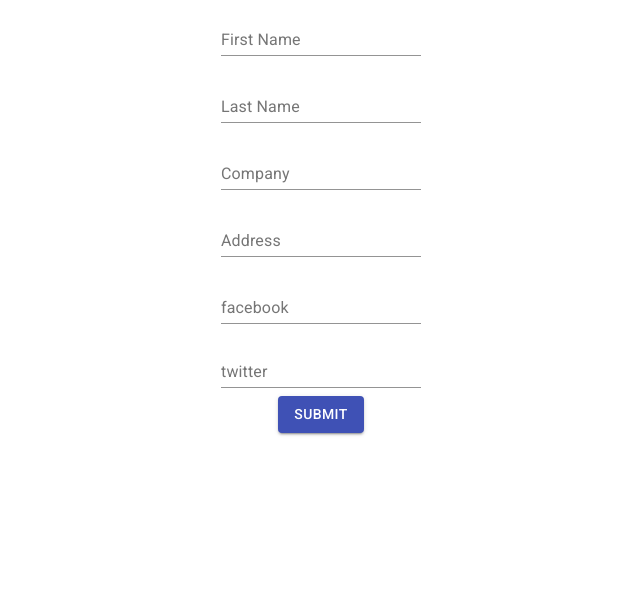
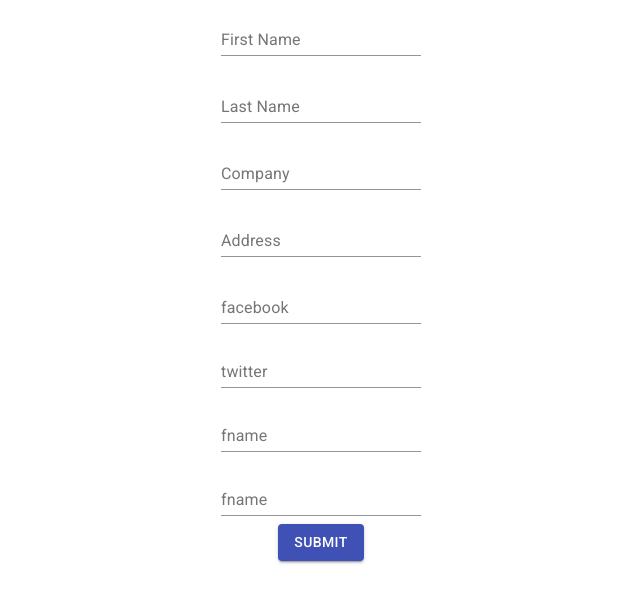
Before and after one commit to Roshith93/react-formik, a React (Create React App) app: page / in a window 1280 px wide. Shown: the top 602 px of the page, without its empty margins (319-959 px from the left). Built offline with nearby package versions, Linux system fonts and the light colour scheme.

Commit message:
added array method to display fields

```diff
--- a/src/components/FormikForms.js
+++ b/src/components/FormikForms.js
@@ -30,7 +30,8 @@ const initialValues = {
   social: {
     facebook: '',
     twitter: ''
-  }
+  },
+  friends: ["bob", 'marley']
 }
 const onSubmit = (val) => console.log(val)
 
@@ -109,6 +110,16 @@ export const FormikForms = () => {
         <div>
           <Field name="social.twitter" as ={TextField} label="twitter"/>
         </div>
+        {initialValues.friends && initialValues.friends.map(el => {
+          return <div>
+          <Field name={el} as ={TextField} label="fname"/>
+        </div>
+        })}
+        {/* <div>
+          <Field name="friends[0]" as ={TextField} label="fname"/>
+        </div><div>
+          <Field name="friends[1]" as ={TextField} label="fname"/>
+        </div> */}
         <Button variant='contained' color='primary' type='submit'>
           Submit
         </Button>
```
